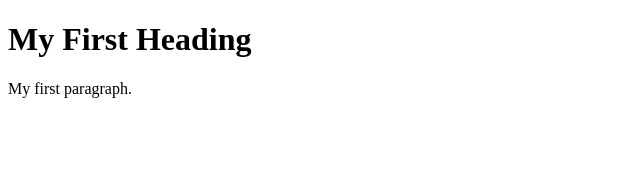
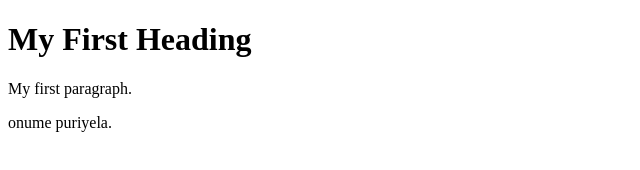
Before and after one commit to SanthoshDev1892/skdev, a plain HTML site: page index.html in a window 1280 px wide. Shown: the whole page, without its empty margins (0-640 px from the left). Drawn offline with Linux system fonts and the light colour scheme.

Commit message:
li8 ah puriyuthu

```diff
--- a/index.html
+++ b/index.html
@@ -6,6 +6,7 @@
 <h1>My First Heading</h1>
 
 <p>My first paragraph.</p>
+<p>onume puriyela.</p>
 
 </body>
 </html>
```
